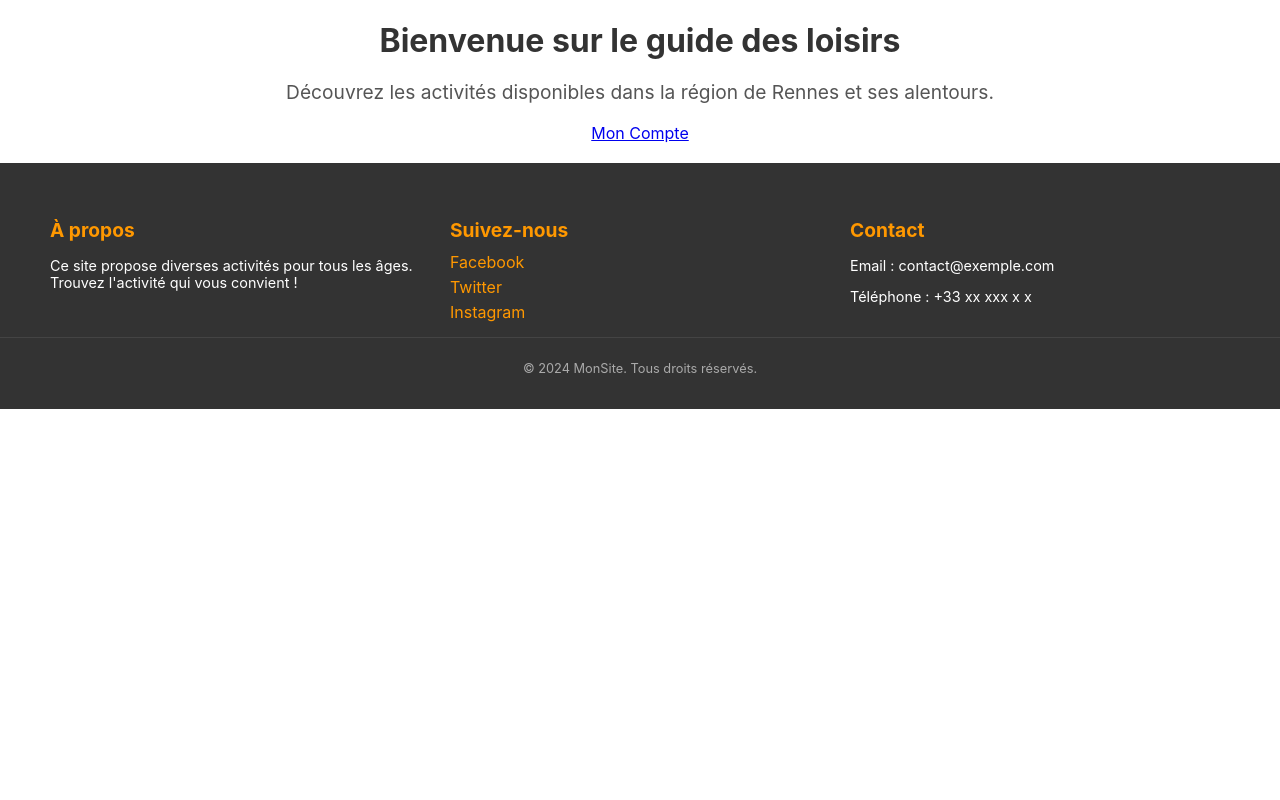
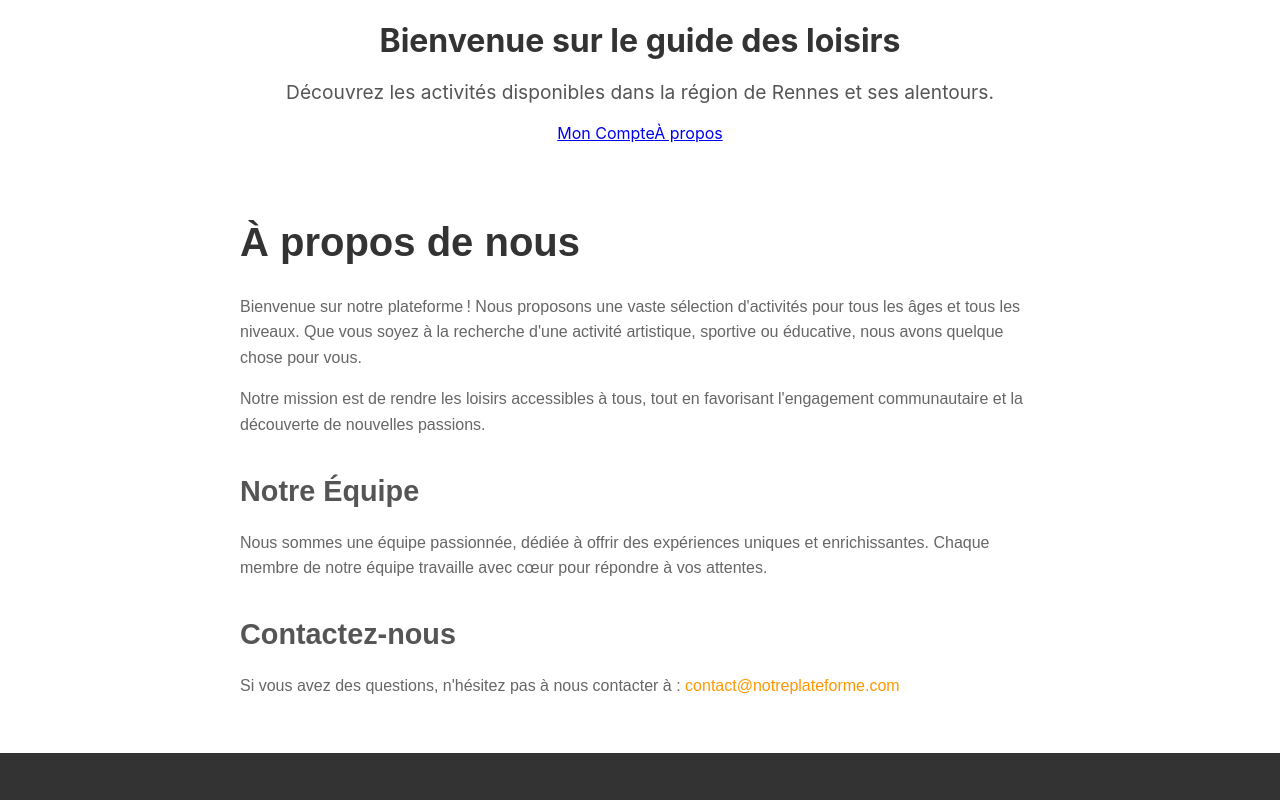
Before and after one commit to patwilli/Loisirs-Moi, a React (Create React App) app in the folder frontend/: page /about in a window 1280 px wide. Shown: the top 800 px of the page. Built offline with nearby package versions, Linux system fonts and the light colour scheme.

Commit message:
[ADD]: Ajout de la page About

```diff
--- a/frontend/src/App.js
+++ b/frontend/src/App.js
@@ -3,6 +3,7 @@ import { BrowserRouter as Router, Routes, Route } from "react-router-dom";
 import Home from "./pages/Home";
 import MonCompte from "./pages/MonCompte";
 import ActivityDetails from "./pages/ActivityDetails";
+import About from "./pages/About";
 import Header from "./components/Header";
 import Footer from "./components/Footer";
 
@@ -14,6 +15,7 @@ function App() {
                 <Routes>
                     <Route path="/" element={<Home />} />
                     <Route path="/activities/:uniqueId" element={<ActivityDetails />} />
+                    <Route path="/about" element={<About />} />
                     <Route path="/mon-compte" element={<MonCompte />} />
                 </Routes>
                 <Footer />
--- a/frontend/src/components/Header.js
+++ b/frontend/src/components/Header.js
@@ -11,6 +11,7 @@ const Header = () => {
             </p>
             <nav>
                 <Link to="/mon-compte">Mon Compte</Link>
+                <Link to="/about">À propos</Link>
             </nav>
         </header>
     );
--- /dev/null
+++ b/frontend/src/pages/About.js
@@ -0,0 +1,74 @@
+import React from "react";
+
+const About = () => {
+    return (
+        <div style={styles.container}>
+            <h1 style={styles.title}>À propos de nous</h1>
+            <p style={styles.paragraph}>
+                Bienvenue sur notre plateforme ! Nous proposons une vaste sélection
+                d'activités pour tous les âges et tous les niveaux. Que vous soyez à la
+                recherche d'une activité artistique, sportive ou éducative, nous avons
+                quelque chose pour vous.
+            </p>
+            <p style={styles.paragraph}>
+                Notre mission est de rendre les loisirs accessibles à tous, tout en
+                favorisant l'engagement communautaire et la découverte de nouvelles
+                passions.
+            </p>
+            <div style={styles.team}>
+                <h2 style={styles.subtitle}>Notre Équipe</h2>
+                <p style={styles.paragraph}>
+                    Nous sommes une équipe passionnée, dédiée à offrir des expériences
+                    uniques et enrichissantes. Chaque membre de notre équipe travaille
+                    avec cœur pour répondre à vos attentes.
+                </p>
+            </div>
+            <div style={styles.contact}>
+                <h2 style={styles.subtitle}>Contactez-nous</h2>
+                <p style={styles.paragraph}>
+                    Si vous avez des questions, n'hésitez pas à nous contacter à :{" "}
+                    <a href="mailto:contact@notreplateforme.com" style={styles.link}>
+                        contact@notreplateforme.com
+                    </a>
+                </p>
+            </div>
+        </div>
+    );
+};
+
+const styles = {
+    container: {
+        maxWidth: "800px",
+        margin: "0 auto",
+        padding: "20px",
+        fontFamily: "'Arial', sans-serif",
+        lineHeight: "1.6",
+    },
+    title: {
+        fontSize: "2.5rem",
+        color: "#333",
+        marginBottom: "20px",
+    },
+    subtitle: {
+        fontSize: "1.8rem",
+        color: "#555",
+        marginBottom: "15px",
+    },
+    paragraph: {
+        fontSize: "1rem",
+        color: "#666",
+        marginBottom: "15px",
+    },
+    link: {
+        color: "#FF9800",
+        textDecoration: "none",
+    },
+    team: {
+        marginTop: "30px",
+    },
+    contact: {
+        marginTop: "30px",
+    },
+};
+
+export default About;
```
